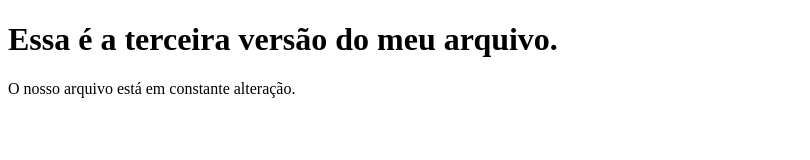
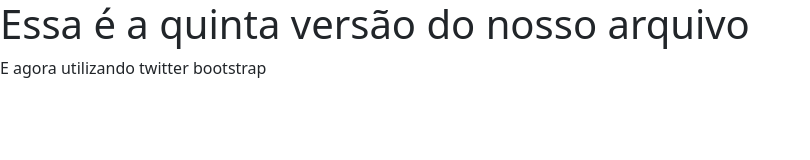
Before and after one commit to gefersonrocha/meu-primeiro-projeto-git, a plain HTML site: page index.html in a window 1280 px wide. Shown: the whole page, without its empty margins (0-810 px from the left). Drawn offline with nearby package versions, Linux system fonts and the light colour scheme.

Commit message:
Implementado o twitter boostrapg

```diff
--- a/index.html
+++ b/index.html
@@ -1,17 +1,14 @@
-<!DOCTYPE html>
+<!doctype html>
 <html lang="en">
-<head>
-    <meta charset="UTF-8">
-    <meta name="viewport" content="width=device-width, initial-scale=1.0">
-    <title>Document</title>
-</head>
-<body>
-
-    <h1>Essa é a terceira versão do meu arquivo.</h1>
-
-    <p>
-        O nosso arquivo está em constante alteração.
-    </p>
-
-</body>
+  <head>
+    <meta charset="utf-8">
+    <meta name="viewport" content="width=device-width, initial-scale=1">
+    <title>Bootstrap demo</title>
+    <link href="https://cdn.jsdelivr.net/npm/bootstrap@5.3.2/dist/css/bootstrap.min.css" rel="stylesheet" integrity="sha384-T3c6CoIi6uLrA9TneNEoa7RxnatzjcDSCmG1MXxSR1GAsXEV/Dwwykc2MPK8M2HN" crossorigin="anonymous">
+  </head>
+  <body>
+    <h1>Essa é a quinta versão do nosso arquivo</h1>
+    <p>E agora utilizando twitter bootstrap</p>
+    <script src="https://cdn.jsdelivr.net/npm/bootstrap@5.3.2/dist/js/bootstrap.bundle.min.js" integrity="sha384-C6RzsynM9kWDrMNeT87bh95OGNyZPhcTNXj1NW7RuBCsyN/o0jlpcV8Qyq46cDfL" crossorigin="anonymous"></script>
+  </body>
 </html>
```
